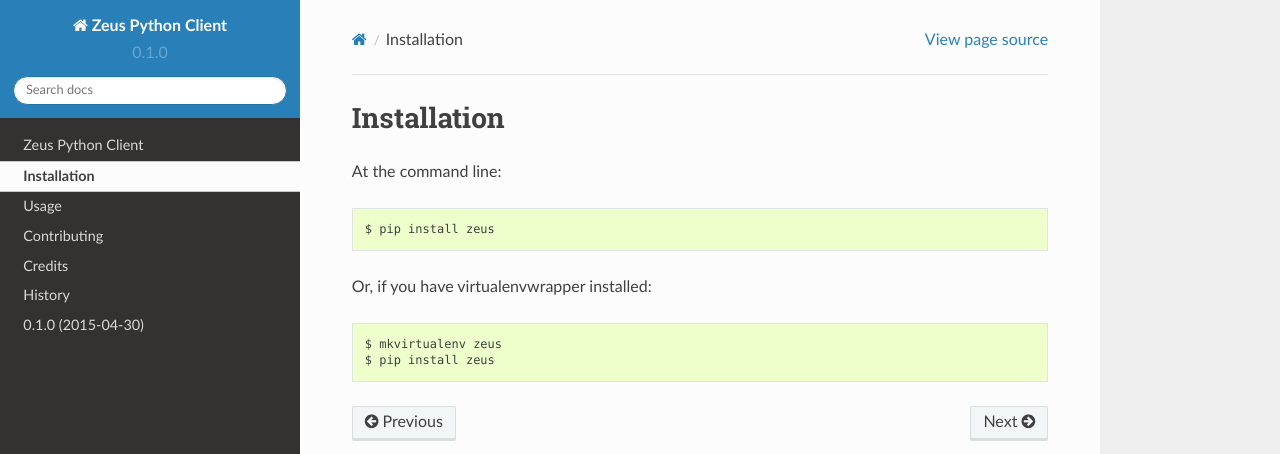
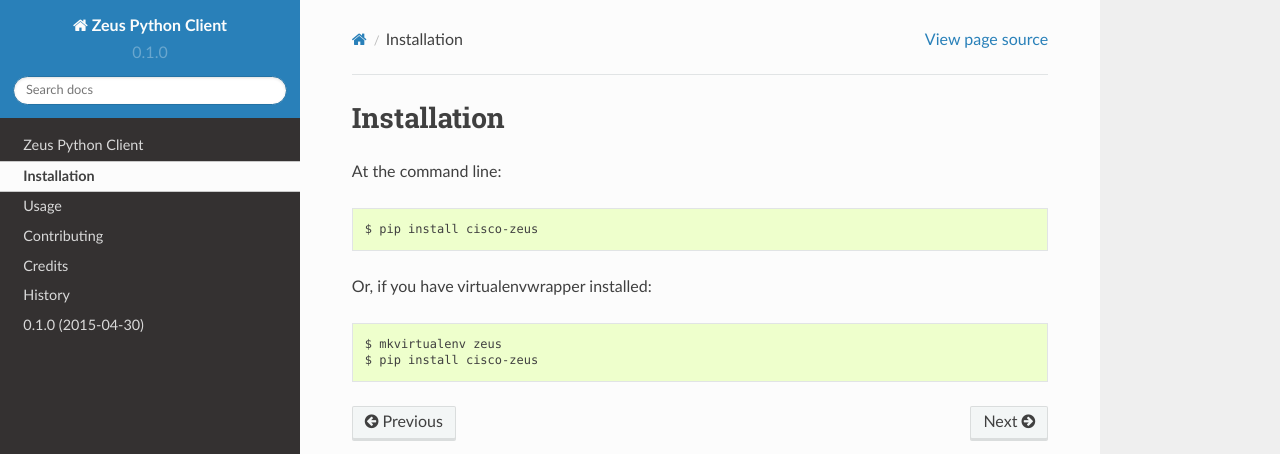
Before and after one commit to CiscoZeus/python-zeusclient, a Sphinx documentation site: the page built from docs/installation.rst, in a window 1280 px wide. Shown: the top 454 px of the page. Built offline with Sphinx 7.4.7 and the Read the Docs theme 2.0.0, drawn with Linux system fonts in a browser that asks for light colours.

```diff
--- a/docs/installation.rst
+++ b/docs/installation.rst
@@ -4,9 +4,9 @@ Installation
 
 At the command line::
 
-    $ pip install zeus
+    $ pip install cisco-zeus
 
 Or, if you have virtualenvwrapper installed::
 
     $ mkvirtualenv zeus
-    $ pip install zeus
+    $ pip install cisco-zeus
--- a/docs/usage.rst
+++ b/docs/usage.rst
@@ -7,7 +7,7 @@ Create a Zeus client
 
 To use Zeus Python Client in a project::
 
-    import zeus
+    from zeus import client
 
 Create a ZeusClient object::
 
```
Also changed, not shown: setup.py (+4 -7 lines).
